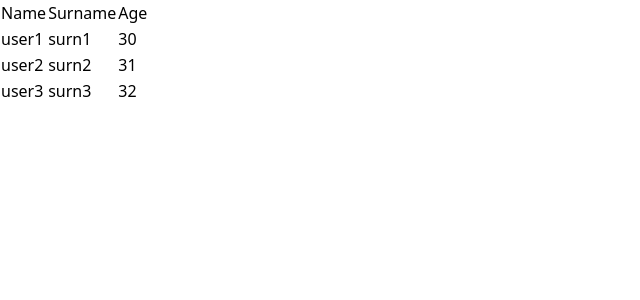
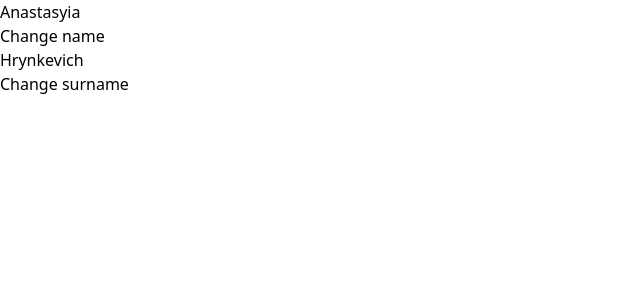
Before and after one commit to nastiko/react-theory, a React (Create React App) app: page / in a window 1280 px wide. Shown: the top 300 px of the page, without its empty margins (0-640 px from the left). Built offline with nearby package versions, Linux system fonts and the light colour scheme; the HTML template or start-up script is replaced by a standard one.

Commit message:
practise: changed states

```diff
--- a/src/App.js
+++ b/src/App.js
@@ -1,36 +1,27 @@
-import React from 'react';
+import React, {useState} from 'react';
 
 function App() {
-    const users = [
-        {id: 1, name: 'user1', surname: 'surn1', age: 30},
-        {id: 2, name: 'user2', surname: 'surn2', age: 31},
-        {id: 3, name: 'user3', surname: 'surn3', age: 32},
-    ];
+    const [name, setName] = useState('Anastasyia');
+    const [surname, setSurname] = useState('Hrynkevich');
 
-    const result = users.map((user) => {
-        return <tr key={user.id}>
-            <td>{user.name}</td>
-            <td>{user.surname}</td>
-            <td>{user.age}</td>
-        </tr>
-    })
+    function changeName() {
+        setName('Anastasia changed name');
+    }
 
-
+    function changeSurname() {
+        setSurname('Hrynkevich is the right name')
+    }
 
     return (
         <>
-            <table>
-                <thead>
-                <tr>
-                    <td>Name</td>
-                    <td>Surname</td>
-                    <td>Age</td>
-                </tr>
-                </thead>
-                <tbody>
-                {result}
-                </tbody>
-            </table>
+            <div>
+                <p>{name}</p>
+                <button onClick={changeName}>Change name</button>
+            </div>
+            <div>
+                <p>{surname}</p>
+                <button onClick={changeSurname}>Change surname</button>
+            </div>
         </>
     );
 }
```
